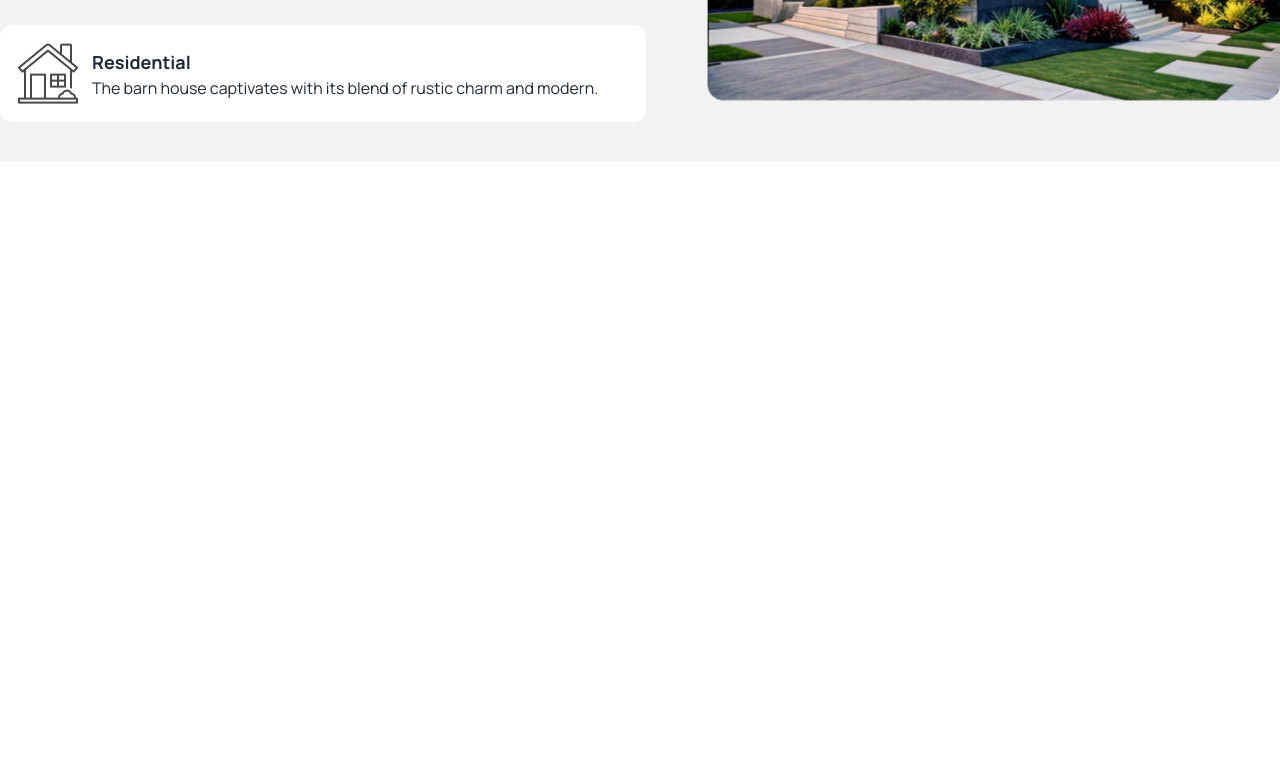
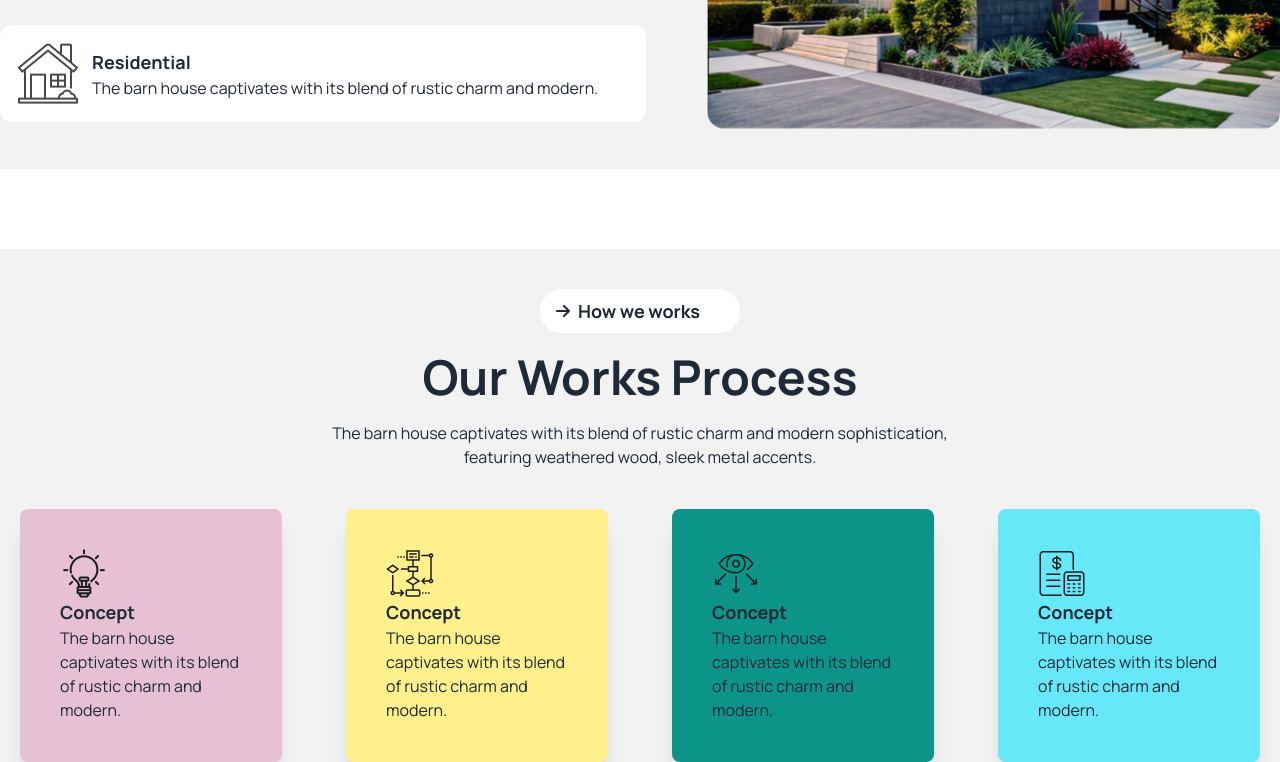
Before and after one commit to SonjoyDaGhost/Rinterio-architecture-website-, a plain HTML site: page index.html in a window 1280 px wide. Shown: the part 1310-2072 px from the top of the page. Before the commit the page ends 1552 px from the top, so only its background shows below. Drawn offline with nearby package versions, Linux system fonts and the light colour scheme.

Commit message:
added how we work part

```diff
--- a/index.html
+++ b/index.html
@@ -18,6 +18,7 @@
                         'grey-5': '#494949',
                         'grey-4': '#737373',
                         'secondary': 'rgba(171, 239, 95, 0.5)',
+                        'pink': 'rgb(231, 193, 211)',
                     }
                 }
             }
@@ -131,26 +132,26 @@
     <main>
         <!-- about us -->
         <section class="bg-base-200 my-20">
-            <div class="flex md:justify-between md:flex-row flex-col md:container mx-auto py-10">
+            <div class="flex md:justify-between md:flex-row flex-col   container mx-auto py-10">
                 <!-- text-info  -->
                 <div>
-                    <img src="./assets/Vector.png" alt="" class="relative bottom-4 right-4">
-                    <div class=" w-[140px] bg-white text-center py-2 px-4 rounded-3xl flex items-center">
+                    <img src="./assets/Vector.png" alt="" class="hidden md:inline relative bottom-4 right-4">
+                    <div class="w-[140px] bg-white text-center py-2 px-4 rounded-3xl flex items-center mx-auto md:mx-0">
                         <i class="fa-solid fa-arrow-right mr-2"></i>
                         <h1 class="font-bold text-lg">About Us</h1>
                     </div>
                     <!-- heading + sub-heading  -->
                     <div class="my-10">
-                        <h1 class="font-bold text-4xl lg:text-6xl mb-6">
+                        <h1 class="font-bold text-4xl lg:text-6xl mb-6 mx-6 sm:mx-0">
                             We design thoughtful,<br>liveable spaces
                         </h1>
-                        <p>
+                        <p class="mx-6 sm:mx-0">
                             The barn house captivates with its blend of rustic charm and <br>
                             modern sophistication, featuring weathered wood, sleek metal accents.
                         </p>
                     </div>
                     <!-- card -->
-                     <div class="flex items-center bg-white rounded-xl p-4 mb-7">
+                     <div class="flex items-center bg-white rounded-xl p-4 mb-7 mx-6 sm:mx-0">
                         <div>
                             <img src="./assets/commercial.png" alt="">
                         </div>
@@ -163,7 +164,7 @@
                             </p>
                         </div>
                      </div>
-                     <div class="flex items-center bg-white rounded-xl p-4">
+                     <div class="flex items-center bg-white rounded-xl p-4 mx-6 sm:mx-0">
                         <div>
                             <img src="./assets/residential.png" alt="">
                         </div>
@@ -178,12 +179,57 @@
                      </div>
                 </div>
                 <!-- imgage  -->
-                <div>
+                <div class="mt-7 mx-6 sm:mx-0">
                     <img src="./assets/Rectangle.png" alt="">
                 </div>
             </div>
 
         </section>
+        <!-- how we works section  -->
+         <section class="bg-base-200 space-y-10">
+
+            <!-- section heading + description -->
+            <div class="pt-10 text-center space-y-5">
+                <div class="w-[200px] bg-white text-center py-2 px-4 rounded-3xl flex items-center mx-auto ">
+                    <i class="fa-solid fa-arrow-right mr-2"></i>
+                    <h1 class="font-bold text-lg">How we works</h1>
+                </div>
+                <h2 class="text-3xl md:text-5xl font-bold">
+                    Our Works Process
+                </h2>
+                <p class="max-w-[680px] mx-auto">
+                    The barn house captivates with its blend of rustic charm and modern sophistication, featuring weathered wood, sleek metal accents.
+                </p>
+            </div>
+            <!-- card section  -->
+             <div class="container mx-auto grid grid-cols-1 md:grid-cols-2 lg:grid-cols-4 gap-6 ">
+                <div class="bg-pink shadow-xl p-10 rounded-lg mx-5">
+                    <img src="./assets/concept.png" alt="">
+                    <h3 class="font-bold text-lg">Concept</h3>
+                    <p>The barn house captivates with its blend of rustic charm and modern.</p>
+                </div>
+                <div class="bg-yellow-200 shadow-xl p-10 rounded-lg mx-5">
+                    <img src="./assets/flow-chart.png" alt="">
+                    <h3 class="font-bold text-lg">Concept</h3>
+                    <p>The barn house captivates with its blend of rustic charm and modern.</p>
+                </div>
+                <div class="bg-teal-600  shadow-xl p-10 rounded-lg mx-5">
+                    <img src="./assets/vision.png" alt="">
+                    <h3 class="font-bold text-lg">Concept</h3>
+                    <p>The barn house captivates with its blend of rustic charm and modern.</p>
+                </div>
+                <div class="bg-cyan-300 shadow-xl p-10 rounded-lg mx-5">
+                    <img src="./assets/budget-planning.png" alt="">
+                    <h3 class="font-bold text-lg">Concept</h3>
+                    <p>The barn house captivates with its blend of rustic charm and modern.</p>
+                </div>
+
+
+             </div>
+
+
+
+         </section>
     </main>
 </body>
 
```
